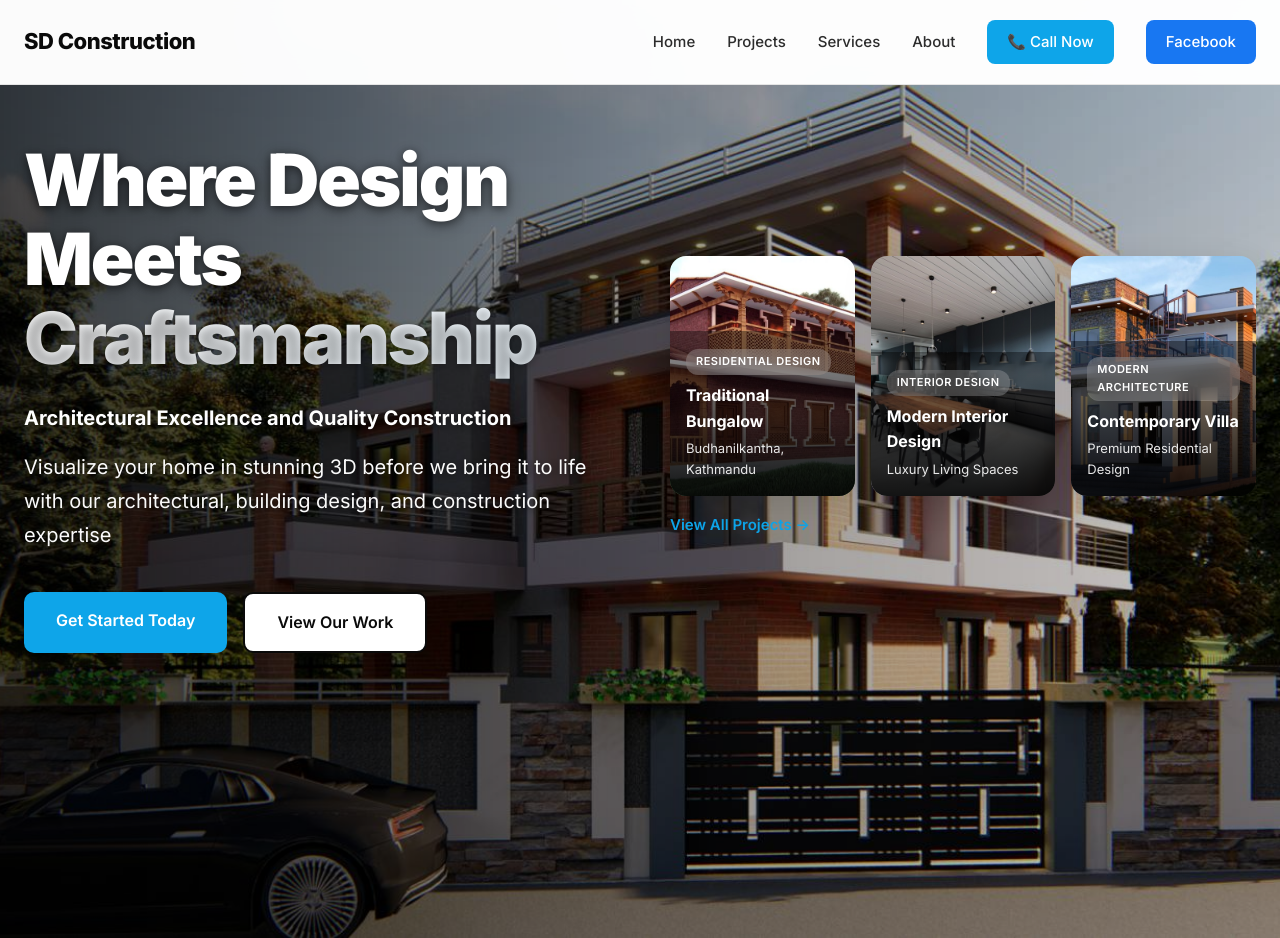
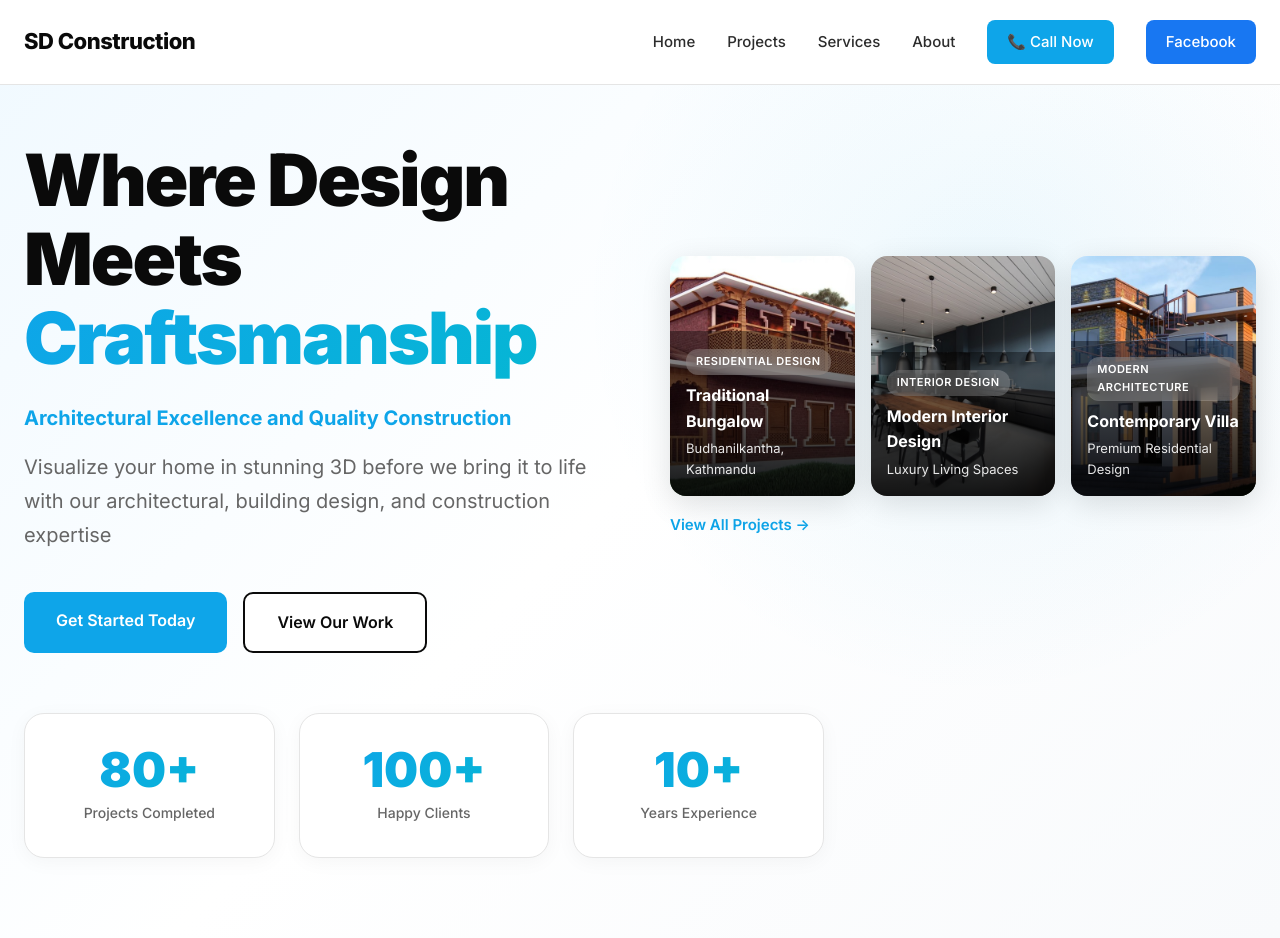
Before and after one commit to Ayy-maker/Sd-Construction, a plain HTML site: page index.html in a window 1280 px wide. Shown: the top 938 px of the page. Drawn offline with Linux system fonts and the light colour scheme.

Commit message:
Revert hero section to original design without background image
- Removed hero-new.jpg
- Restored original gradient background (light blue to white)
- Changed text colors back to original (dark text)
- Removed image overlay layers
- Restored simple, clean hero design
- Better for fast loading and attention span optimization

Co-authored-by: factory-droid[bot] <138933559+factory-droid[bot]@users.noreply.github.com>

```diff
--- a/styles.css
+++ b/styles.css
@@ -129,37 +129,21 @@
 /* Hero Section */
 .hero {
     padding: 140px 0 80px;
+    background: linear-gradient(135deg, #F0F9FF 0%, #FFFFFF 50%, #F8FAFC 100%);
     position: relative;
     overflow: hidden;
-    background-color: #1a1a1a;
-}
-
-.hero::after {
-    content: '';
-    position: absolute;
-    top: 0;
-    left: 0;
-    right: 0;
-    bottom: 0;
-    background-image: url('images/hero-new.jpg');
-    background-position: center center;
-    background-size: cover;
-    background-repeat: no-repeat;
-    background-attachment: scroll;
-    z-index: 0;
-    will-change: transform;
 }
 
 .hero::before {
     content: '';
     position: absolute;
-    top: 0;
-    left: 0;
-    right: 0;
-    bottom: 0;
-    background: linear-gradient(to right, rgba(0, 0, 0, 0.75) 0%, rgba(0, 0, 0, 0.4) 50%, rgba(0, 0, 0, 0.2) 100%);
-    z-index: 1;
+    top: -100px;
+    right: -100px;
+    width: 800px;
+    height: 800px;
+    background: radial-gradient(circle, rgba(14, 165, 233, 0.08) 0%, transparent 70%);
     pointer-events: none;
+    border-radius: 50%;
 }
 
 
@@ -171,37 +155,18 @@
     align-items: center;
     margin-bottom: 60px;
     position: relative;
-    z-index: 2;
+    z-index: 1;
 }
 
 .hero-text {
     max-width: 600px;
 }
 
-.hero .hero-title {
-    color: white;
-    text-shadow: 0 2px 10px rgba(0, 0, 0, 0.5), 0 4px 20px rgba(0, 0, 0, 0.3);
-}
-
 .hero-tagline {
     font-size: 20px;
     font-weight: 700;
-    color: white;
+    color: var(--primary);
     margin-bottom: 16px;
-    text-shadow: 0 2px 8px rgba(0, 0, 0, 0.5);
-}
-
-.hero .hero-subtitle {
-    color: rgba(255, 255, 255, 0.98);
-    text-shadow: 0 2px 8px rgba(0, 0, 0, 0.6);
-}
-
-.hero .gradient-text {
-    background: linear-gradient(135deg, #FFF 0%, #F0F9FF 100%);
-    -webkit-background-clip: text;
-    -webkit-text-fill-color: transparent;
-    background-clip: text;
-    text-shadow: 0 2px 10px rgba(0, 0, 0, 0.3);
 }
 
 .hero-projects {
@@ -1110,15 +1075,6 @@
         padding: 120px 0 60px;
     }
 
-    .hero::after {
-        background-position: center center;
-        background-size: cover;
-    }
-
-    .hero::before {
-        background: linear-gradient(to bottom, rgba(0, 0, 0, 0.75) 0%, rgba(0, 0, 0, 0.5) 100%);
-    }
-
     .hero-main {
         grid-template-columns: 1fr;
         gap: 32px;
```
Also changed, not shown: images/hero-new.jpg (deleted).
